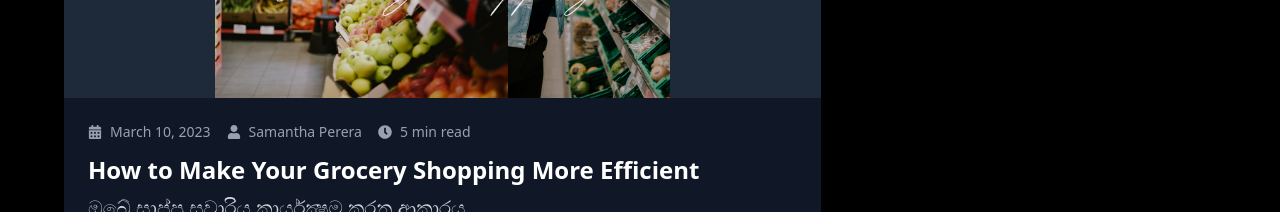
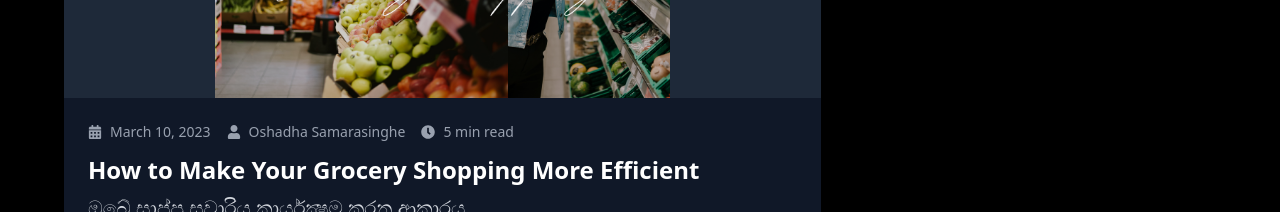
Before and after one commit to OKSamarasinghe/Purchasing_Lanka_International_PvtLtd, a Next.js app in the folder purchasing-lanka-international-web/: page /blogs in a window 1280 px wide. Shown: the part 1700-1912 px from the top of the page. Built offline with nearby package versions, Linux system fonts and the light colour scheme.

Commit message:
test blog

```diff
--- a/purchasing-lanka-international-web/app/blogs/page.tsx
+++ b/purchasing-lanka-international-web/app/blogs/page.tsx
@@ -185,7 +185,7 @@ const blogPosts = [
 
       <p>Remember that our online grocery delivery service is designed to be the most efficient option of all—allowing you to shop from anywhere, at any time, with delivery straight to your doorstep!</p>
     `,
-    author: "Samantha Perera",
+    author: "Oshadha Samarasinghe",
     date: "March 10, 2023",
     category: "Grocery Shopping",
     readTime: 5,
@@ -855,7 +855,7 @@ export default function BlogsPage() {
                     src={
                       currentBlog.author === "Jehan Fernando" ? "/jehanf2.png" :
                       currentBlog.author === "Priyantha Mahaulpathagama" ? "/priyanthamu.webp" :
-                      currentBlog.author === "Samantha Perera" ? "/rowans.webp" :
+                      currentBlog.author === "Oshadha Samarasinghe" ? "/osh.jpg" :
                       "/author-default.png"
                     }
                     alt={currentBlog.author}
```
